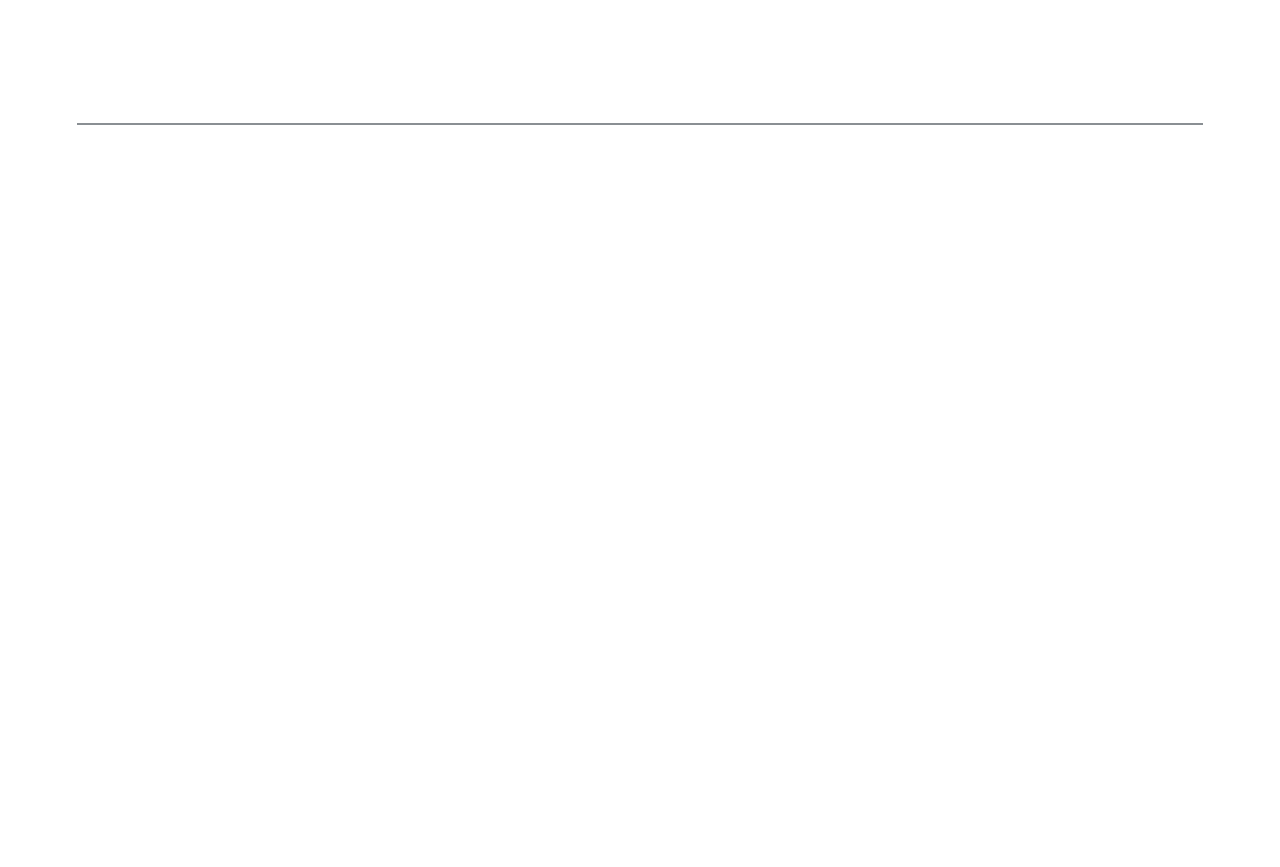
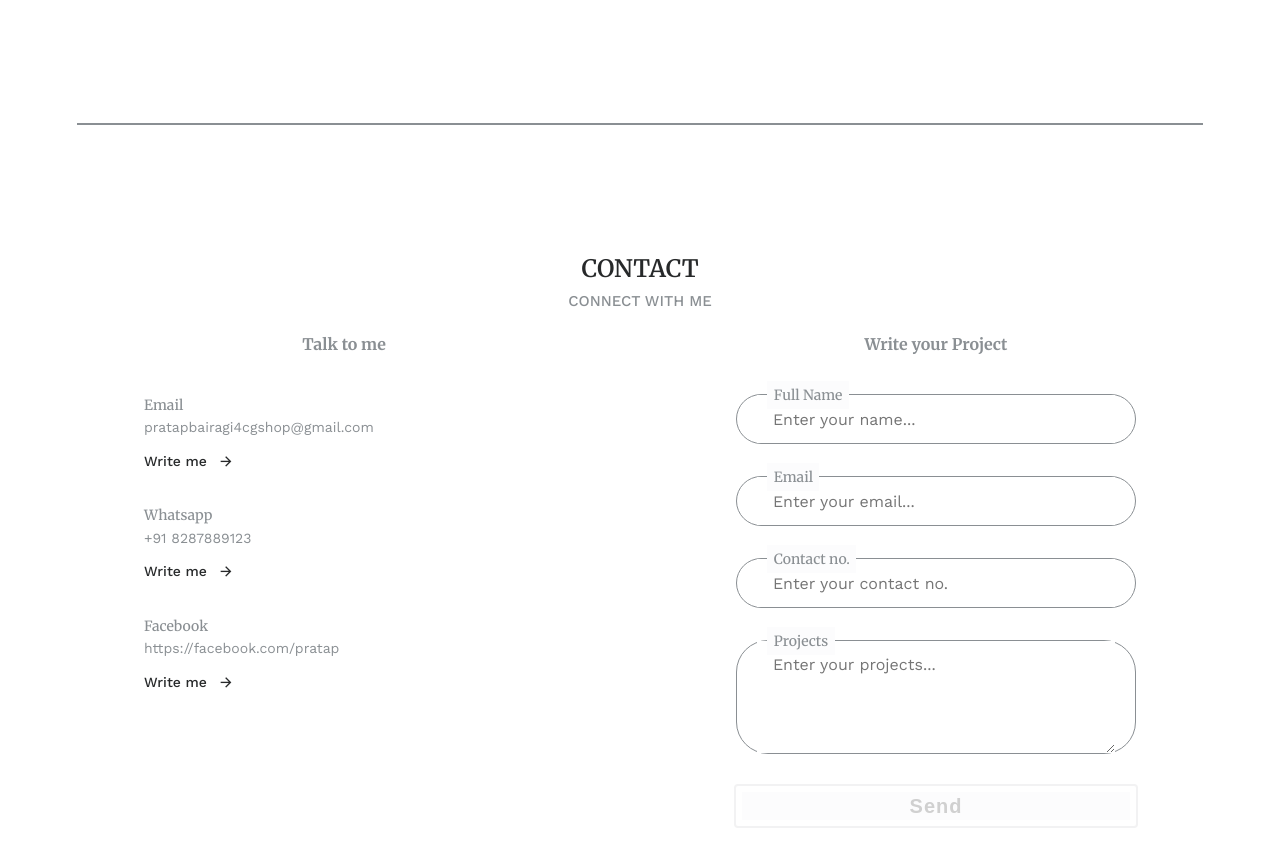
Before and after one commit to pratapbairagi/portfolio3, a React (Create React App) app in the folder portfolio/: page / in a window 1280 px wide. Shown: the part 4740-5607 px from the top of the page. Before the commit the page ends 4873 px from the top, so only its background shows below. Built offline with nearby package versions, Linux system fonts and the light colour scheme.

Commit message:
added contact section

```diff
--- a/portfolio/src/App.css
+++ b/portfolio/src/App.css
@@ -404,7 +404,8 @@ section::after {
 .qualification_container,
 .services_container,
 .projects_container,
-.testimonial_container {
+.testimonial_container,
+.contact_container {
   padding: 8dvh 1.75rem 8dvh 1.75rem;
 }
 
@@ -452,6 +453,7 @@ section::after {
   font-size: var(--mobile-small-font-size);
   font-weight: 500;
   color: var(--text-color-light);
+  /* border: 1px solid red; */
 }
 
 .data h3 {
@@ -524,7 +526,7 @@ section::after {
   margin-top: 0.1rem;
 }
 
-/* qualification */
+/* qualification and contact */
 .qualification_container {
   justify-content: flex-start;
 }
@@ -536,11 +538,9 @@ section::after {
   margin: auto;
 }
 
-.qualification_grid>div {
+.qualification_grid > div {
   width: 90% !important;
   margin-left: 5%;
-  /* padding: 2rem 1rem; */
-  /* box-shadow: 0 4px 20px var(--container-color); */
 }
 
 .qualification_grid .title {
@@ -558,7 +558,7 @@ section::after {
   max-width: 320px;
 }
 
-.qualification_grid .data .list {
+.qualification_grid .data .list, .contact_grid .data .list {
   gap: 0;
   row-gap: 2rem;
   width: 100%;
@@ -566,7 +566,7 @@ section::after {
   flex-direction: column;
 }
 
-.qualification_grid .data .list li {
+.qualification_grid .data .list li, .contact_grid .data .list li {
   display: flex;
   flex-direction: column;
   justify-content: flex-start;
@@ -574,7 +574,7 @@ section::after {
   gap: 0;
 }
 
-.qualification_grid .data .list li span {
+.qualification_grid .data .list li span, .contact_grid .data .list li span {
   color: var(--text-color-light);
 }
 
@@ -587,6 +587,97 @@ section::after {
 
 .qualification_grid .data .list li span:nth-child(3) {
   margin-top: 0 !important;
+}
+/* contact some parts */
+.contact_grid{
+  row-gap: 3rem;
+}
+.contact_grid .title{
+  text-align: center;
+  margin: 0 auto;
+}
+.contact_grid .data .list{
+  margin-top: 1.5rem !important;
+  margin: 0 auto;
+  max-width: 400px;
+}
+.contact_grid .data:nth-child(2) .list{
+  align-items: center;
+}
+
+.contact_grid .data .list li p {
+  font-family: var(--container-color);
+  font-family: var(--title-font-family);
+font-weight: var(--font-regular);
+}
+.contact_grid .data .list li a {
+  font-size: var(--mobile-small-font-size);
+  font-weight: var(--font-medium);
+  font-family: var(--title-font-family);
+  color: var(--text-color-title);
+  text-decoration: none;
+  margin-top: 0.7rem;
+  column-gap: 0.7rem;
+  display: flex;
+  align-items: center;
+}
+.contact_grid .data .list li a i {
+  font-size: calc( var(--mobile-small-font-size) + 2px );
+}
+
+.contact_grid .data:nth-child(2) .list li {
+  position: relative;
+  width: 100%;
+  align-items: center;
+  border: 1px solid var(--text-color-light);
+  max-width: 400px;
+  border-radius: 2rem;
+}
+.contact_grid .data:nth-child(2) .list li:nth-last-child(1) {
+  border: none;
+}
+.contact_grid .data:nth-child(2) .list li:nth-last-child(1) button {
+  width: 100%;
+  height: 2.5rem;
+  background-color: var(--body-color);
+  font-size: calc( var(--mobile-normal-font-size) + 4px );
+  font-weight: var(--font-bold);
+  color: rgb(208, 208, 208);
+  border-radius: 2px;
+  box-shadow: 0 0 0 2px var(--container-color);
+  border: 6px solid white;
+  letter-spacing: 1px;
+  cursor: pointer;
+  transition: background-color 0.7s;
+}
+.contact_grid .data:nth-child(2) .list li:nth-last-child(1) button i{
+  margin-left: 1rem;
+}
+.contact_grid .data:nth-child(2) .list li label {
+  position: absolute;
+  top: -0.9rem;
+  z-index: var(--z-index-level-1);
+  left: 1.9rem;
+  width: max-content;
+  padding: 0.2rem 0.4rem ;
+  background-color: var(--body-color);
+}
+.contact_grid .data .list li input, .contact_grid .data .list li textarea  {
+  width: 90%;
+  max-width: 400px;
+  display: block;
+  height: 3rem;
+  padding: 0.3rem 1rem;
+  font-size: var(--mobile-normal-font-size) ;
+  outline: none;
+  font-family: var(--title-font-family);
+  border: none;
+}
+.contact_grid .data .list li textarea  {
+  height: 7rem;
+  line-height: 2rem;
+  padding: 1rem;
+  line-height: 1rem;
 }
 
 .qualification_grid .data .data_heading {
@@ -720,14 +811,12 @@ section::after {
   margin: auto !important;
   border-radius: 1rem;
   min-width: 200px !important;
-
 }
 
 .projects_flex>div .project_title {
   margin-top: 0.75rem;
   font-size: calc(var(--mobile-small-font-size) + 3px);
   font-family: var(--body-font-family);
-
 }
 
 .projects_flex>div .info {
@@ -739,10 +828,9 @@ section::after {
   margin-top: 0.6rem;
   max-width: 100%;
   font-family: var(--title-font-family);
-
-}
-
-.projects_flex>div a {
+}
+
+.projects_flex > div a {
   margin-top: 1.5rem;
   padding: 0.6rem 1.5rem;
   display: flex;
@@ -873,6 +961,10 @@ section::after {
   border: 1px solid transparent;
 }
 
+.contact_grid .data:nth-child(2) .list li:nth-last-child(1) button:hover {
+  background-color: white;
+}
+
 @keyframes hero_circle {
   0% {
     transform: translateY(0)
@@ -908,7 +1000,8 @@ section::after {
   .qualification_container,
   .services_container,
   .projects_container,
-  .testimonial_container {
+  .testimonial_container,
+  .contact_container {
     padding: 8dvh 1.75rem 8dvh 1.75rem;
   }
 
@@ -965,7 +1058,8 @@ section::after {
   .qualification_container,
   .services_container,
   .projects_container,
-  .testimonial_container {
+  .testimonial_container,
+  .contact_container {
     padding: 8dvh 1.75rem 8dvh 1.75rem;
   }
 
@@ -1072,7 +1166,8 @@ section::after {
   .qualification_container,
   .services_container,
   .projects_container,
-  .testimonial_container {
+  .testimonial_container,
+  .contact_container {
     padding: 14dvh 1.75rem 14dvh 1.75rem;
   }
 
@@ -1277,7 +1372,8 @@ margin-top: 0.3rem !important;
   .qualification_container,
   .services_container,
   .projects_container,
-  .testimonial_container {
+  .testimonial_container,
+  .contact_container {
     padding: 15dvh 3rem 15dvh 3rem;
   }
 
--- a/portfolio/src/App.js
+++ b/portfolio/src/App.js
@@ -2,6 +2,7 @@
 import './App.css';
 import Header from './copmonents/header/header';
 import About from './sections/about';
+import Contact from './sections/contact';
 import Hero from './sections/hero';
 import Projects from './sections/projects';
 import Qualification from './sections/qualification';
@@ -20,6 +21,7 @@ function App() {
       <Services/>
       <Projects/>
       <Testimonial/>
+      <Contact/>
     </div>
   );
 }
--- /dev/null
+++ b/portfolio/src/sections/contact.jsx
@@ -0,0 +1,67 @@
+
+
+
+const Contact = () => {
+    return (
+        <div className="container contact_container">
+            <h2 className="heading">CONTACT</h2>
+            <span className="subheading">CONNECT WITH ME</span>
+
+            <div className="content grid contact_grid">
+                <div className="data">
+                    <div className="title contatc_title">Talk to me</div>
+
+                    <ul className="list">
+                        <li>
+                            <span>Email</span>
+                            <p>pratapbairagi4cgshop@gmail.com</p>
+                            <a href=""> Write me <i className="ri-arrow-right-line"></i> </a>
+                        </li>
+
+                        <li>
+                            <span>Whatsapp</span>
+                            <p>+91 8287889123</p>
+                            <a href=""> Write me <i className="ri-arrow-right-line"></i> </a>
+                        </li>
+
+                        <li>
+                            <span>Facebook</span>
+                            <p>https://facebook.com/pratap</p>
+                            <a href=""> Write me <i className="ri-arrow-right-line"></i> </a>
+                        </li>
+
+                    </ul>
+
+                </div>
+
+                <div className="data">
+                    <div className="title contatc_title">Write your Project</div>
+
+                    <ul className="list">
+                        <li>
+                            <label htmlFor="name">Full Name</label>
+                            <input type="text" placeholder="Enter your name..." id="name" />
+                        </li>
+                        <li>
+                            <label htmlFor="emial">Email</label>
+                            <input type="email" placeholder="Enter your email..." />
+                        </li>
+                        <li>
+                            <label htmlFor="contact">Contact no.</label>
+                            <input type="tel" placeholder="Enter your contact no." />
+                        </li>
+                        <li>
+                            <label htmlFor="project">Projects</label>
+                            <textarea type="text" placeholder="Enter your projects..." ></textarea>
+                        </li>
+                        <li>
+                            <button> Send </button>
+                        </li>
+                    </ul>
+                </div>
+            </div>
+        </div>
+    )
+};
+
+export default Contact;
```
Also changed, not shown: portfolio/src/copmonents/footer/footer.jsx (added, +10 -0 lines).
